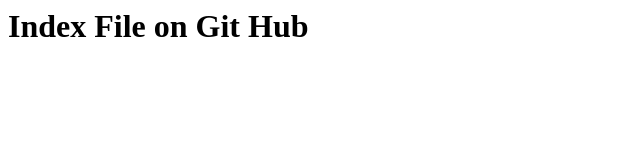
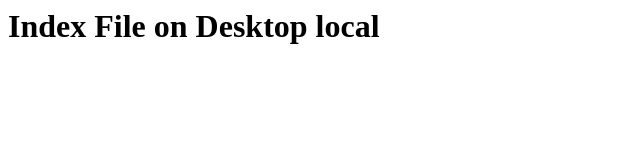
Before and after one commit to rajataryangupta/Test, a plain HTML site: page index.html in a window 1280 px wide. Shown: the whole page, without its empty margins (0-640 px from the left). Drawn offline with Linux system fonts and the light colour scheme.

Commit message:
From Local Desktop

```diff
--- a/index.html
+++ b/index.html
@@ -1,6 +1,6 @@
 <html>
   <body>
-    <h1> Index File on Git Hub </h1>
+    <h1> Index File on Desktop local </h1>
     </body>
 
   </html>
```
